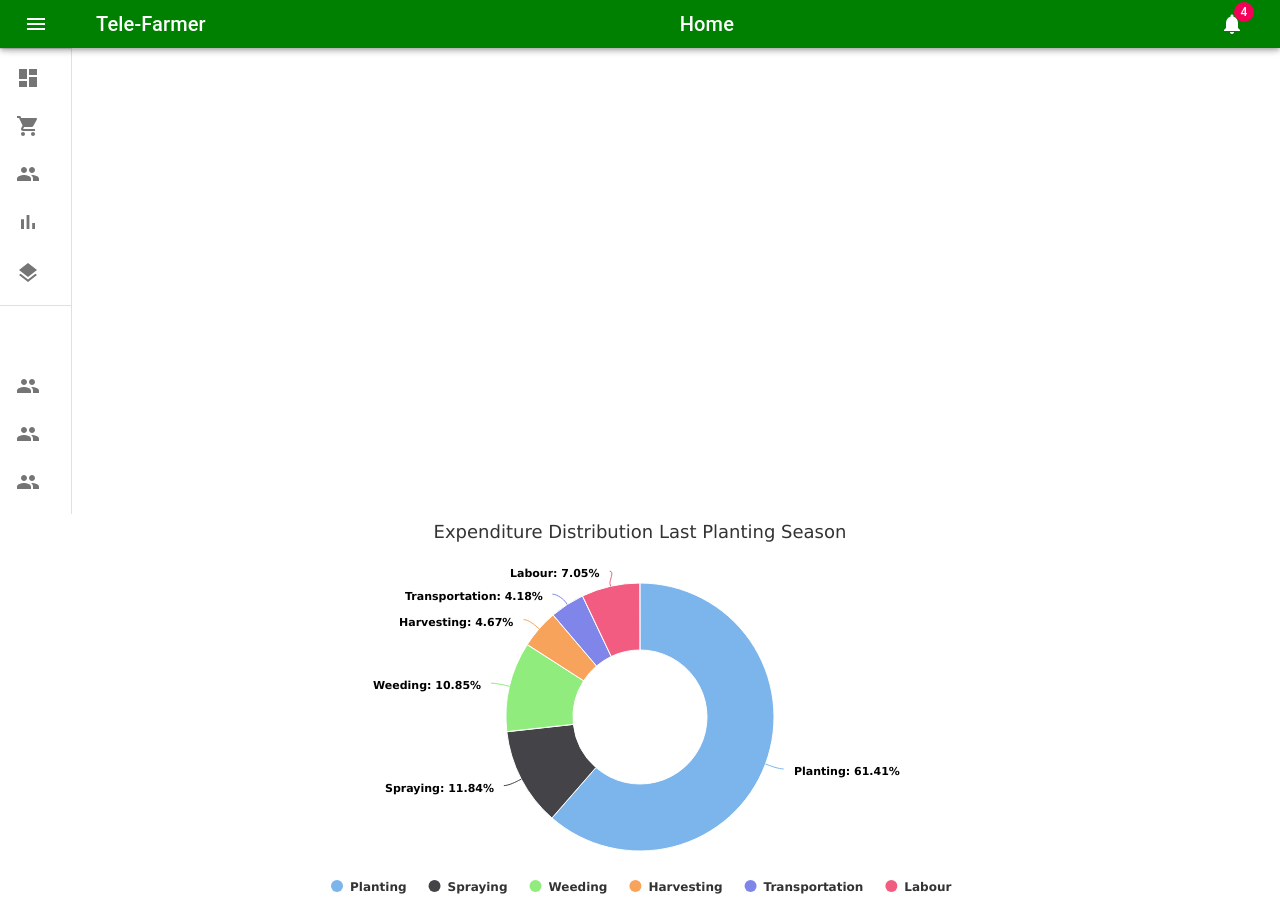
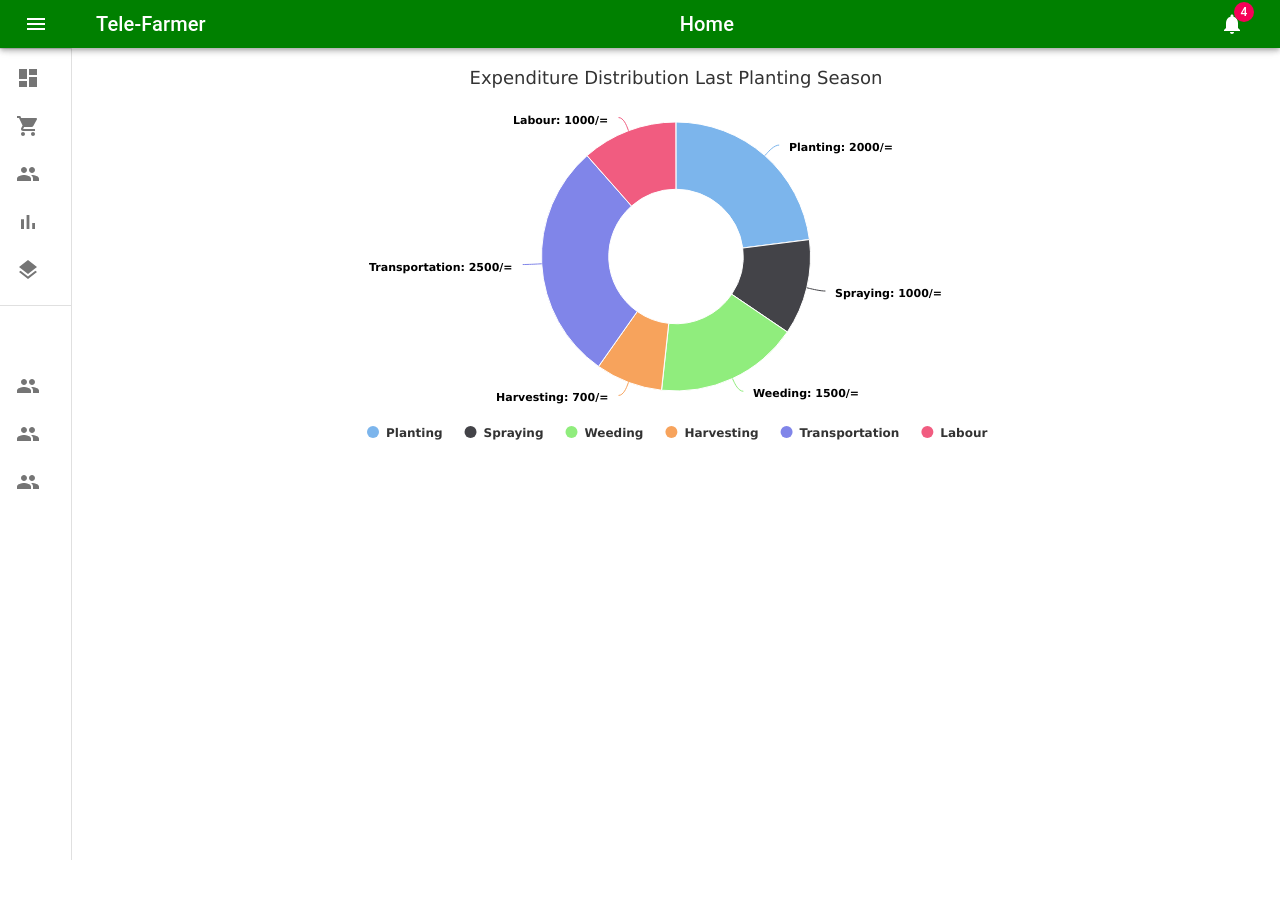
Before and after one commit to Farm-Manager-RefactoryUg/web-app, a React (Create React App) app: page /analytics in a window 1280 px wide. After the commit the page ends 860 px from the top, so only its background shows below. Built offline with nearby package versions, Linux system fonts and the light colour scheme.

Commit message:
modify Dashboard listitem and expenditure files files

```diff
--- a/src/App.js
+++ b/src/App.js
@@ -17,6 +17,7 @@ import Payroll2 from "./components/Payroll2";
 import SalesDetails from "./components/SalesDetails"
 import Dashboard from "./components/materialDesign/Dashboard"
 import Customers1 from "./components/materialDesign/Customers1";
+//import PieChart from "./components/materialDesign/PieChart";
 
 
 
@@ -37,14 +38,11 @@ function App (){
               <Route path="/customers" component={Customers1} exact></Route>
               <Route path="/customer/:id" component={CustomerDetails}></Route>
               <Route path="/workers" exact component={Workers}></Route>
-              <Route
-                path="/expenditurechart"
-                component={ExpenditurePieChart}
-              ></Route>
               <Route path="/saleschart" component={SalesBarGraph}></Route>
-              <Route path="/analytics" component={ExpenditurePieChart} ></Route>
+              <Route path="/analytics" component={ExpenditurePieChart}></Route>
+              {/* <Route path="/analytics" component={PieChart}></Route> */}
               <Route path="/salesdetails" component={SalesDetails}></Route>
-              <Route path="/analytics" component={ExpenditurePieChart}></Route>
+
             </Switch>
           </>
         </div>
--- a/src/components/ExpenditurePieChart.js
+++ b/src/components/ExpenditurePieChart.js
@@ -4,6 +4,7 @@ import Highcharts from "highcharts";
 import HighchartsReact from "highcharts-react-official";
 //import Navbar from "./Navbar";
 import ProjectAppBar from "./materialDesign/ProjectAppBar";
+import { makeStyles } from "@material-ui/core/styles";
 
 const options = {
   chart: {
@@ -26,7 +27,7 @@ const options = {
     y: 175,
   },
   tooltip: {
-    pointFormat: "{series.name}: <b>{point.percentage:.1f}%</b>",
+    pointFormat: "{series.name}: <b>{point.y:.1f}/=</b>",
   },
   accessibility: {
     point: {
@@ -46,7 +47,7 @@ const options = {
           fontsize: 10,
         },
         formatter: function () {
-          return this.key + ": " + this.y + "%";
+          return this.key + ": " + this.y + "/=";
         },
       },
     },
@@ -55,31 +56,66 @@ const options = {
     {
       name: "Share",
       data: [
-        { name: "Planting", y: 61.41 },
-        { name: "Spraying", y: 11.84 },
-        { name: "Weeding", y: 10.85 },
-        { name: "Harvesting", y: 4.67 },
-        { name: "Transportation", y: 4.18 },
-        { name: "Labour", y: 7.05 },
+        { name: "Planting", y: 2000 },
+        { name: "Spraying", y: 1000 },
+        { name: "Weeding", y: 1500 },
+        { name: "Harvesting", y: 700 },
+        { name: "Transportation", y: 2500 },
+        { name: "Labour", y: 1000 },
       ],
     },
   ],
 };
 
+const useStyles = makeStyles((theme) => ({
+  root: {
+    display: "flex",
+  },
+  spacing: {
+    margin: 0,
+  },
+  title: {
+    flexGrow: 1,
+  },
+  grid: {
+    margin: "0px !important",
+  },
+  content: {
+    flexGrow: 1,
+    height: "100vh",
+    overflow: "auto",
+    marginTop: "60px",
+  },
+  container: {
+    paddingTop: theme.spacing(2),
+    paddingBottom: theme.spacing(4),
+    justifyContent: "space-evenly",
+  },
+  paper: {
+    padding: theme.spacing(2),
+    display: "flex",
+    flexDirection: "column",
+  },
+  fixedHeight: {
+    height: 150,
+  },
+}));
+
+export default function ExpenditurePieChart() {
+  const classes = useStyles();
+  return (
+    <div className={classes.root}>
+      <React.Fragment>
+        <ProjectAppBar />
+
+        <main className={classes.content}>
+
+          <HighchartsReact highcharts={Highcharts} options={options} />
+        </main>
+      </React.Fragment>
+    </div>
+  );
 
 
-export default function ExpenditurePieChart() {
 
-
-//   console.log(this.options.yData)
-
-  return (
-    <React.Fragment>
-      {/* <Navbar /> */}
-      <ProjectAppBar />
-
-      <HighchartsReact highcharts={Highcharts} options={options} />
-
-    </React.Fragment>
-  );
 }
--- a/src/components/materialDesign/Dashboard.js
+++ b/src/components/materialDesign/Dashboard.js
@@ -83,7 +83,7 @@ export default function Dashboard() {
   //const [investment, setInvestment] = React.useState(3500000);
   const [investment] = React.useState(3500000);
   //const [sales, setSales] = React.useState(5000000);
-  const [sales] = React.useState(5000000);
+  const [sales] = React.useState(1000000);
 
   const fixedHeightPaper = clsx(classes.paper, classes.fixedHeight);
 
@@ -129,7 +129,7 @@ export default function Dashboard() {
                       title="TOTAL INVESTMENT"
                       amount={investment}
                       details="Details"
-                      link="/reports"
+                      link="/analytics"
                     />
                   </Paper>
                 </Grid>
--- a/src/components/materialDesign/listItems.js
+++ b/src/components/materialDesign/listItems.js
@@ -30,7 +30,7 @@ export const mainListItems = (
         </ListItemIcon>
       </Link>
       <Link to="/requisitions">
-        <ListItemText primary="Requisitions" />
+        <ListItemText primary="Requisitions/Orders" />
       </Link>
     </ListItem>
 
@@ -40,7 +40,7 @@ export const mainListItems = (
           <PeopleIcon />
         </ListItemIcon>
       </Link>
-      <Link  to="/customers">
+      <Link to="/customers">
         <ListItemText primary="Customers" />
       </Link>
     </ListItem>
@@ -57,11 +57,13 @@ export const mainListItems = (
     </ListItem>
 
     <ListItem button>
-      <ListItemIcon>
-        <LayersIcon />
-      </ListItemIcon>
-      <Link to="/reports">
-        <ListItemText primary="Reports" />
+      <Link to="/dashboard">
+        <ListItemIcon>
+          <LayersIcon />
+        </ListItemIcon>
+      </Link>
+      <Link to="/dashboard">
+        <ListItemText primary="Reports/Dashbord" />
       </Link>
     </ListItem>
   </div>
```
